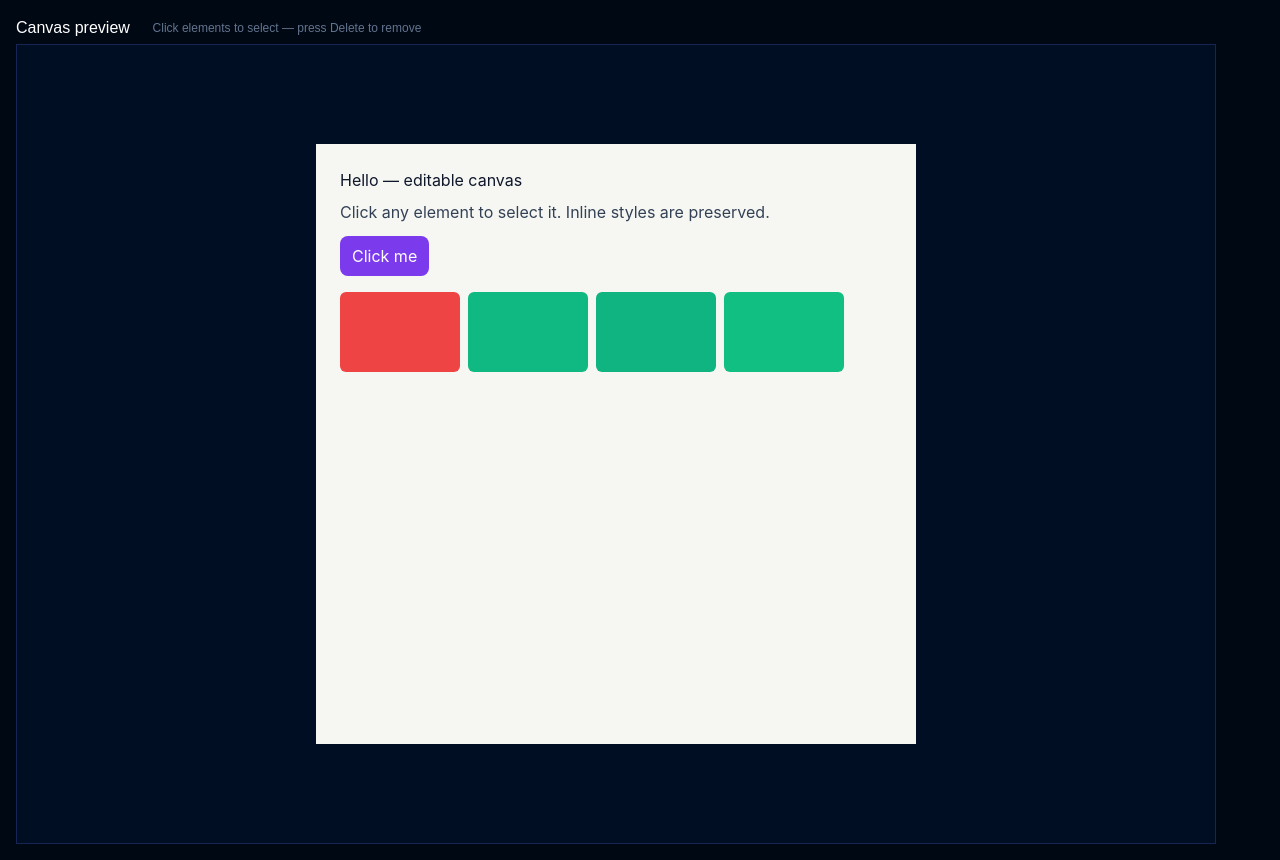
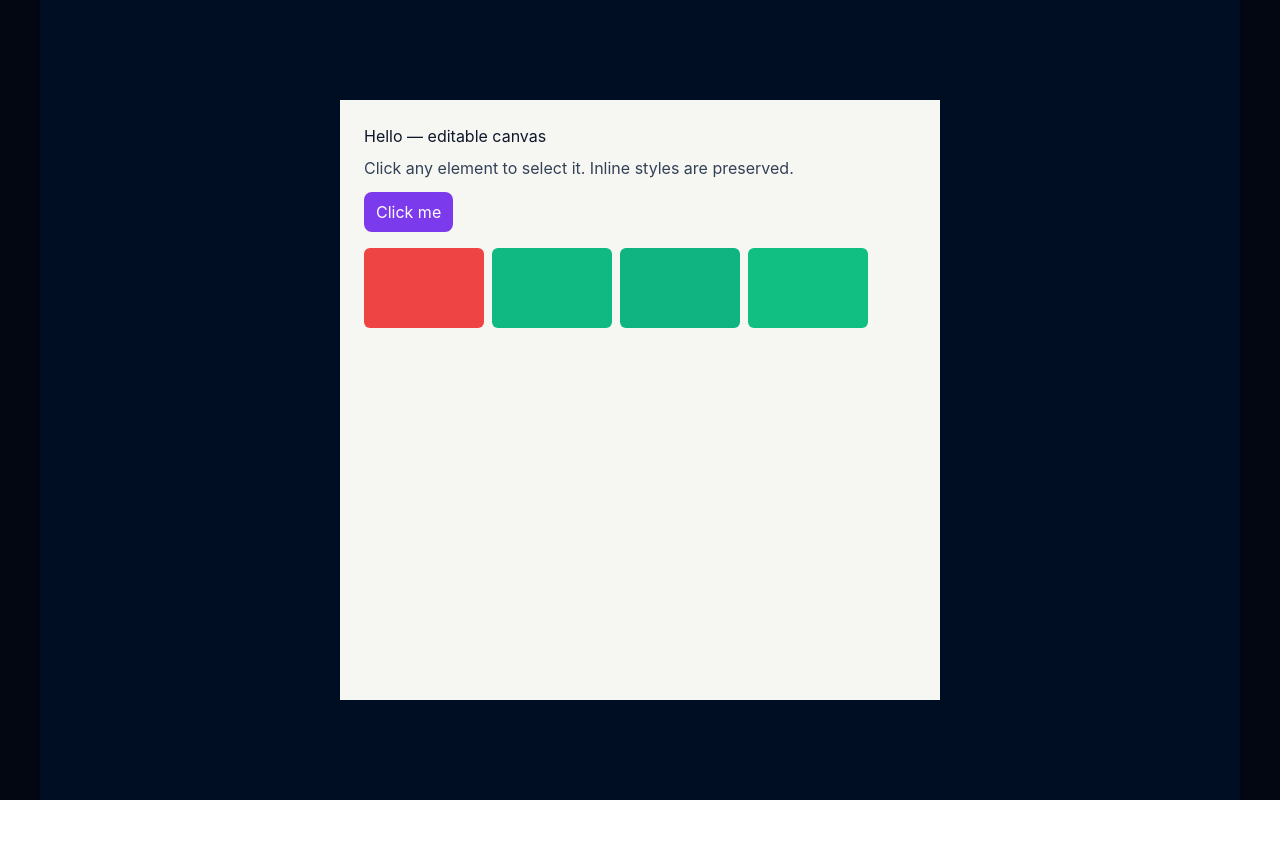
Before and after one commit to Rishi-Sidharda/interface, a Next.js app: page / in a window 1280 px wide. After the commit the page ends 800 px from the top, so only its background shows below. Built offline with nearby package versions, Linux system fonts and the light colour scheme.

Commit message:
added vertical bars

```diff
--- a/src/app/page.jsx
+++ b/src/app/page.jsx
@@ -156,20 +156,17 @@ export default function HtmlCanvasRenderer() {
   }, [selectedPath]);
 
   return (
-    <div className="p-4 min-h-screen bg-[#000814]">
-      <div className="grid grid-cols-3 gap-4">
-        <div>
-          <div className="flex items-center justify-between mb-1">
-            <h3 className=" text-white">Canvas preview</h3>
-            <div className="text-xs text-slate-500">
-              Click elements to select — press Delete to remove
+    <div className=" min-h-screen bg-[#000814]">
+      <div className="flex h-screen w-full ">
+        {/**Left Container box */}
+        <div className="w-1/4 bg-gray-950  shadow-md">
+          {/* Your left content */}
         </div>
-          </div>
-
+        {/** Middle Container box */}
         <div
           ref={containerRef}
-            className="relative border border-blue-950 flex h-96 overflow-auto p-4 bg-[#000e23] items-center justify-center hide-scrollbar"
-            style={{ minHeight: 800, minWidth: 1200 }}
+          className="w-1/2 bg-[#000e23]    shadow-md relative flex overflow-auto items-center justify-center hide-scrollbar"
+          style={{ minHeight: "calc(100vh - 3rem)", minWidth: 1200 }}
         >
           {/* Rendered HTML */}
           <div
@@ -201,6 +198,9 @@ export default function HtmlCanvasRenderer() {
             />
           )}
         </div>
+        {/** Right container box */}
+        <div className="w-1/4 bg-gray-950 shadow-md">
+          {/* Your right content */}
         </div>
       </div>
     </div>
```
Lines whose indentation alone changed are shown as unchanged.
